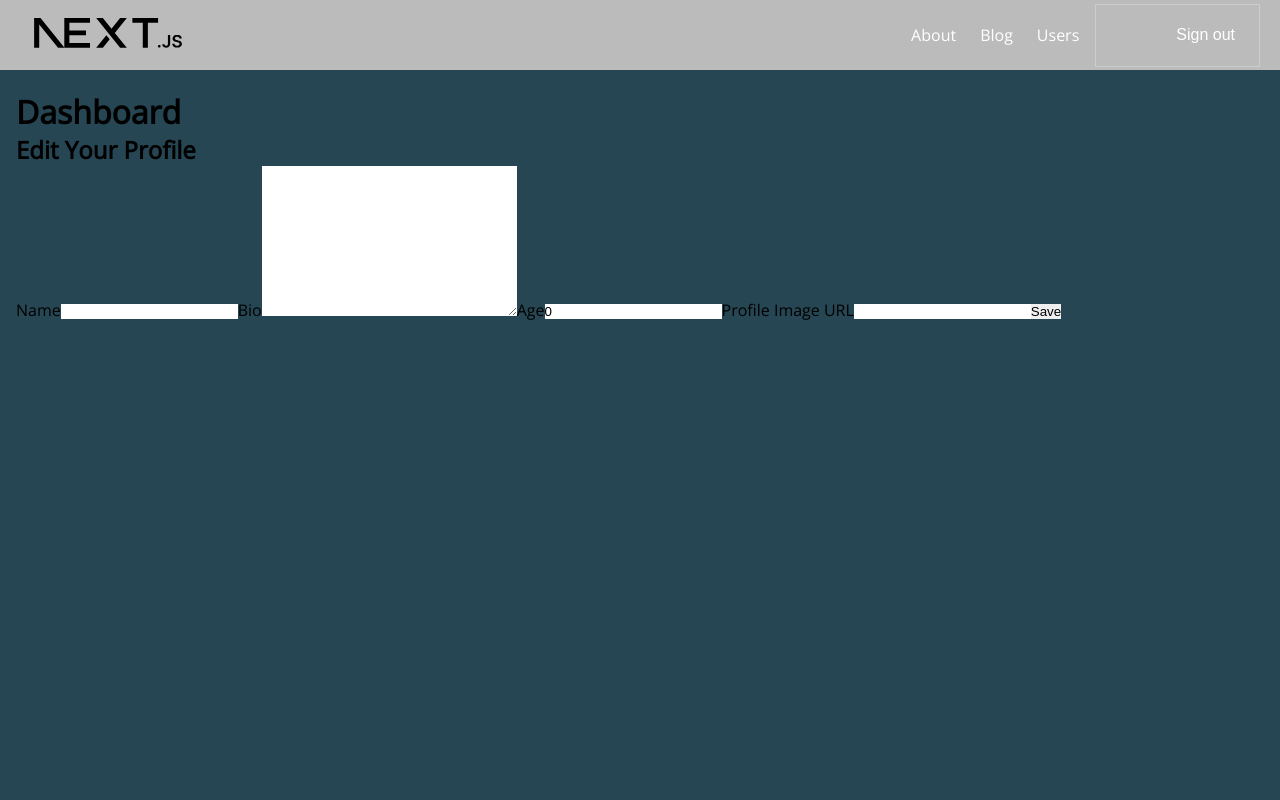
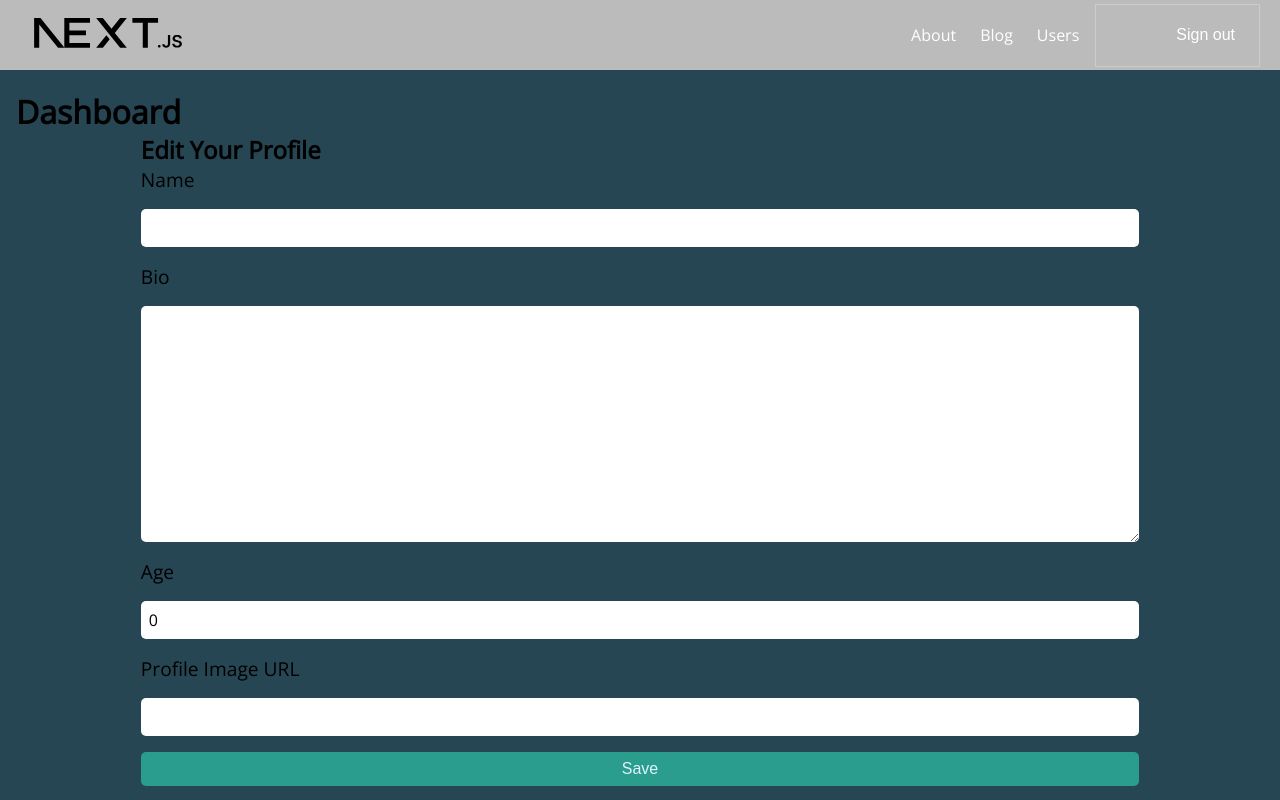
Before and after one commit to jurichar/mynextspace, a Next.js app: page /dashboard in a window 1280 px wide. Built offline with nearby package versions, Linux system fonts and the light colour scheme; no server answers; the database is empty; sample sign-in values are in the browser's storage.

Commit message:
improve pages

```diff
--- a/app/dashboard/ProfileForm.module.css
+++ b/app/dashboard/ProfileForm.module.css
@@ -0,0 +1,37 @@
+.form {
+    width: 80%;
+    margin: 0 auto;
+}
+
+.form form {
+    display: flex;
+    flex-direction: column;
+    gap: 1rem;
+}
+
+.form label {
+    font-size: 1.2rem;
+}
+
+.form input, .form textarea {
+    padding: 0.5rem;
+    font-size: 1rem;
+    border: none;
+    border-radius: 5px;
+    font-family: inherit;
+}
+
+.form button {
+    padding: 0.5rem;
+    font-size: 1rem;
+    border: none;
+    border-radius: 5px;
+    background-color: var(--blue);
+    color: var(--white);
+    cursor: pointer;
+    transition: all 0.3s ease-in-out;
+}
+
+.form button:hover {
+    background-color: var(--yellow);
+}
--- a/app/dashboard/ProfileForm.tsx
+++ b/app/dashboard/ProfileForm.tsx
@@ -1,6 +1,10 @@
 "use client";
+import { useRouter } from "next/navigation";
+import styles from "./ProfileForm.module.css";
 
 export function ProfileForm({ user }: any) {
+  const router = useRouter();
+
   const updateUser = async (e: React.FormEvent<HTMLFormElement>) => {
     e.preventDefault();
 
@@ -22,11 +26,14 @@ export function ProfileForm({ user }: any) {
     });
 
     await res.json();
+
+    if (res.status === 200) {
+      router.push("/");
+    }
   };
 
-  // TODO: Improve form UX
   return (
-    <div className="">
+    <div className={styles.form}>
       <h2>Edit Your Profile</h2>
       <form onSubmit={updateUser}>
         <label htmlFor="name">Name</label>
@@ -42,7 +49,6 @@ export function ProfileForm({ user }: any) {
         <input type="text" name="age" defaultValue={user?.age ?? 0} />
         <label htmlFor="image">Profile Image URL</label>
         <input type="text" name="image" defaultValue={user?.image ?? ""} />
-
         <button type="submit">Save</button>
       </form>
     </div>
--- a/app/globals.css
+++ b/app/globals.css
@@ -7,7 +7,6 @@
     --orange: rgb(244, 162, 97);
     --red: rgb(231, 111, 81);
 }
-
 
 * {
     padding: 0px;
```
Also changed, not shown: app/users/[id]/page.module.css (+31 -2 lines), app/users/[id]/page.tsx (+11 -12 lines), components/FollowButton/FollowClient.module.css (added, +34 -0 lines), components/FollowButton/FollowClient.tsx (+25 -9 lines), public/mememan.webp (added).
